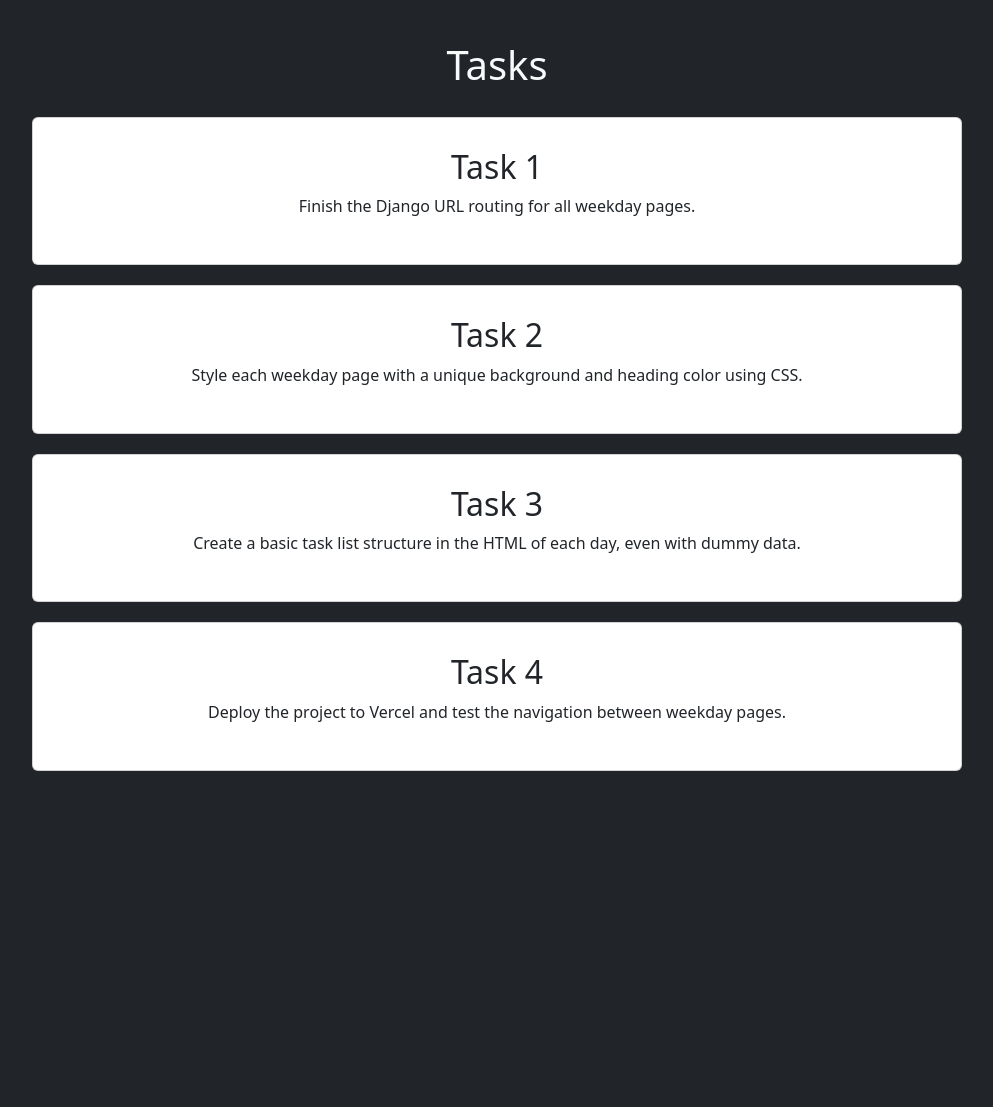
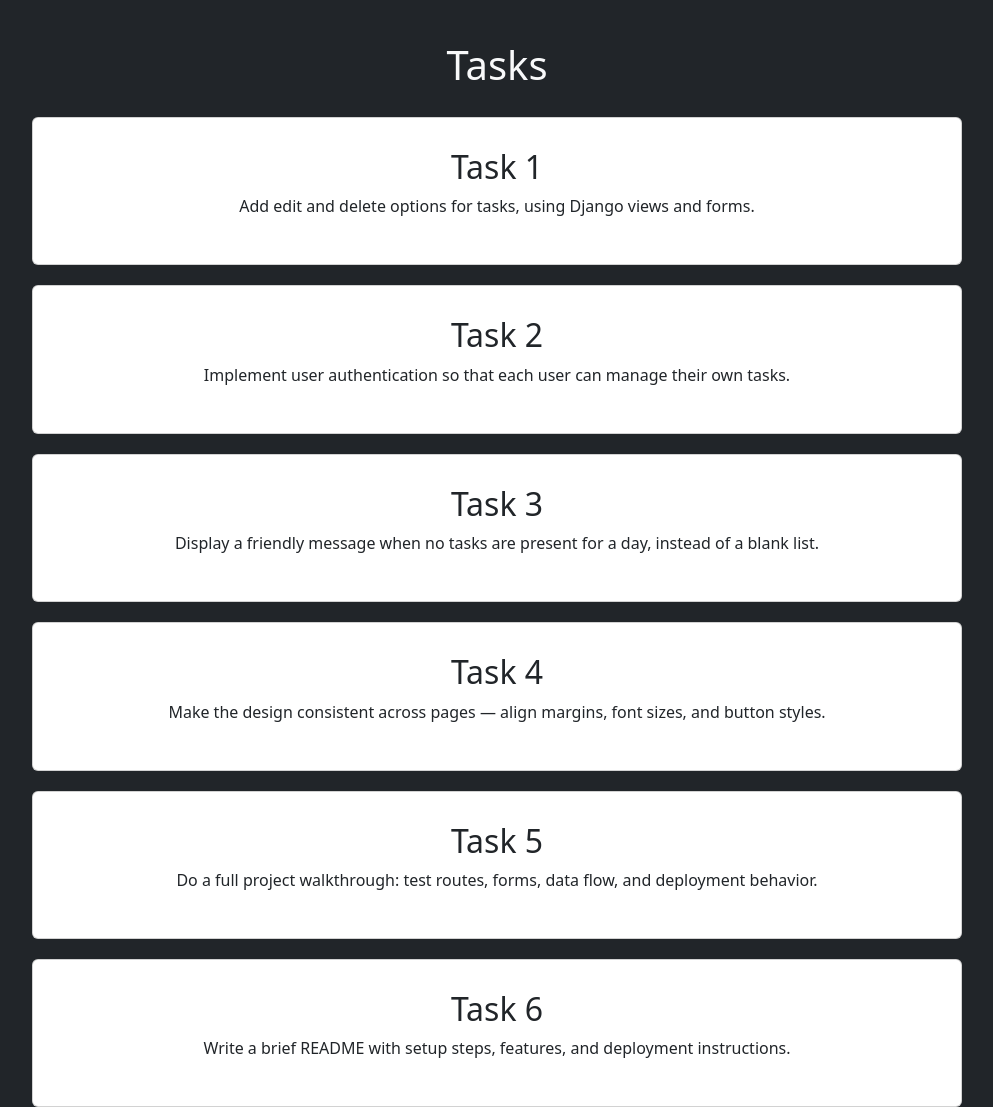
Before and after one commit to vineet-k09/weekplanner, a Django app: page /tasks/friday/ in a window 1280 px wide. Shown: the part 209-1316 px from the top of the page, without its empty margins (143-1136 px from the left). Before the commit the page ends 980 px from the top, so only its background shows below. Run offline with Django 5.2, Linux system fonts and the light colour scheme.

Commit message:
Update friday.html

```diff
--- a/tasks/templates/tasks/friday.html
+++ b/tasks/templates/tasks/friday.html
@@ -37,21 +37,30 @@
     <div class="container">
     <div class="card col-10 d-flex justify-content-center align-items-center">
         <h2>Task 1</h2>
-            <p>Finish the Django URL routing for all weekday pages.</p>
+        <p>Add edit and delete options for tasks, using Django views and forms.</p>
     </div>
-        <div class="card col-10 d-flex justify-content-center align-items-center ">
+    <div class="card col-10 d-flex justify-content-center align-items-center">
         <h2>Task 2</h2>
-            <p>Style each weekday page with a unique background and heading color using CSS.</p>
+        <p>Implement user authentication so that each user can manage their own tasks.</p>
     </div>
-        <div class="card col-10 d-flex justify-content-center align-items-center ">
+    <div class="card col-10 d-flex justify-content-center align-items-center">
         <h2>Task 3</h2>
-            <p>Create a basic task list structure in the HTML of each day, even with dummy data.</p>
+        <p>Display a friendly message when no tasks are present for a day, instead of a blank list.</p>
     </div>
-        <div class="card col-10 d-flex justify-content-center align-items-center ">
+    <div class="card col-10 d-flex justify-content-center align-items-center">
         <h2>Task 4</h2>
-            <p>Deploy the project to Vercel and test the navigation between weekday pages.</p>
+        <p>Make the design consistent across pages — align margins, font sizes, and button styles.</p>
+    </div>
+    <div class="card col-10 d-flex justify-content-center align-items-center">
+        <h2>Task 5</h2>
+        <p>Do a full project walkthrough: test routes, forms, data flow, and deployment behavior.</p>
+    </div>
+    <div class="card col-10 d-flex justify-content-center align-items-center">
+        <h2>Task 6</h2>
+        <p>Write a brief README with setup steps, features, and deployment instructions.</p>
     </div>
 </div>
+
 </body>
 
 </html>
```
Lines whose indentation alone changed are shown as unchanged.
